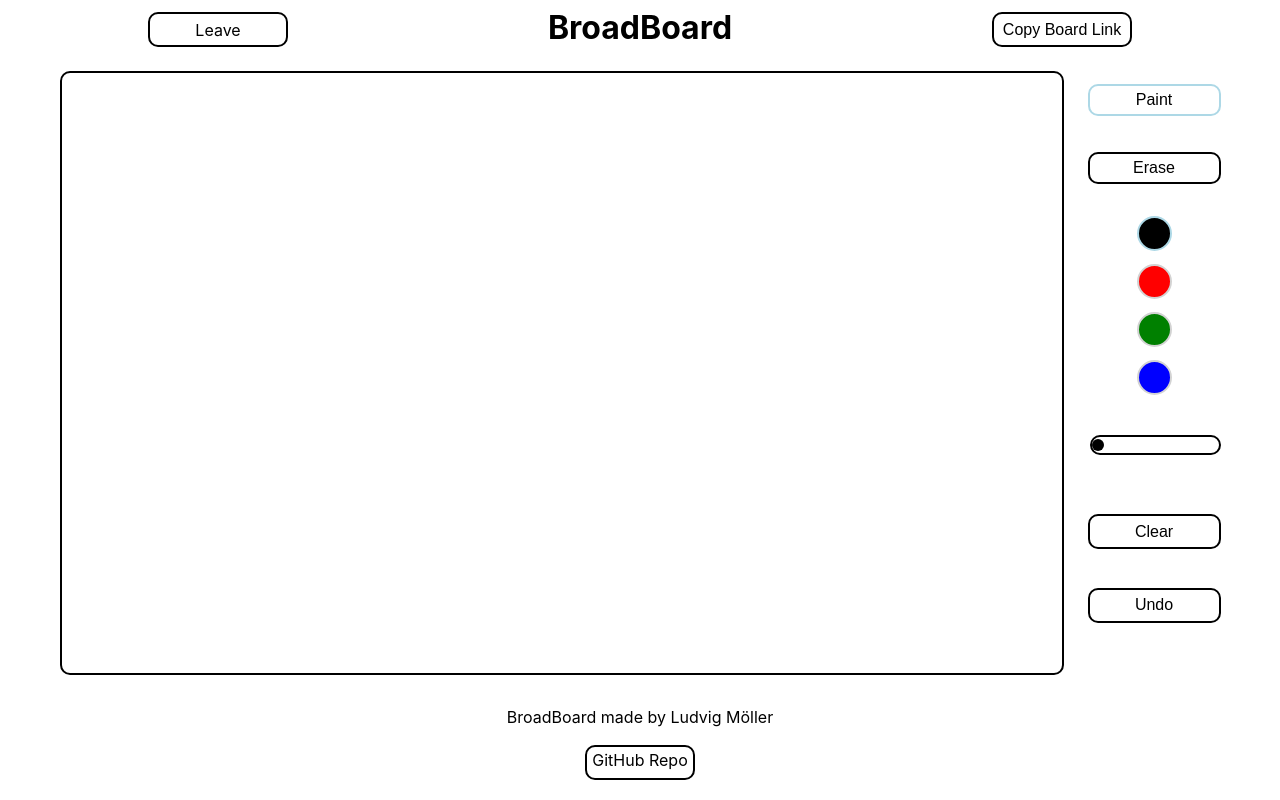
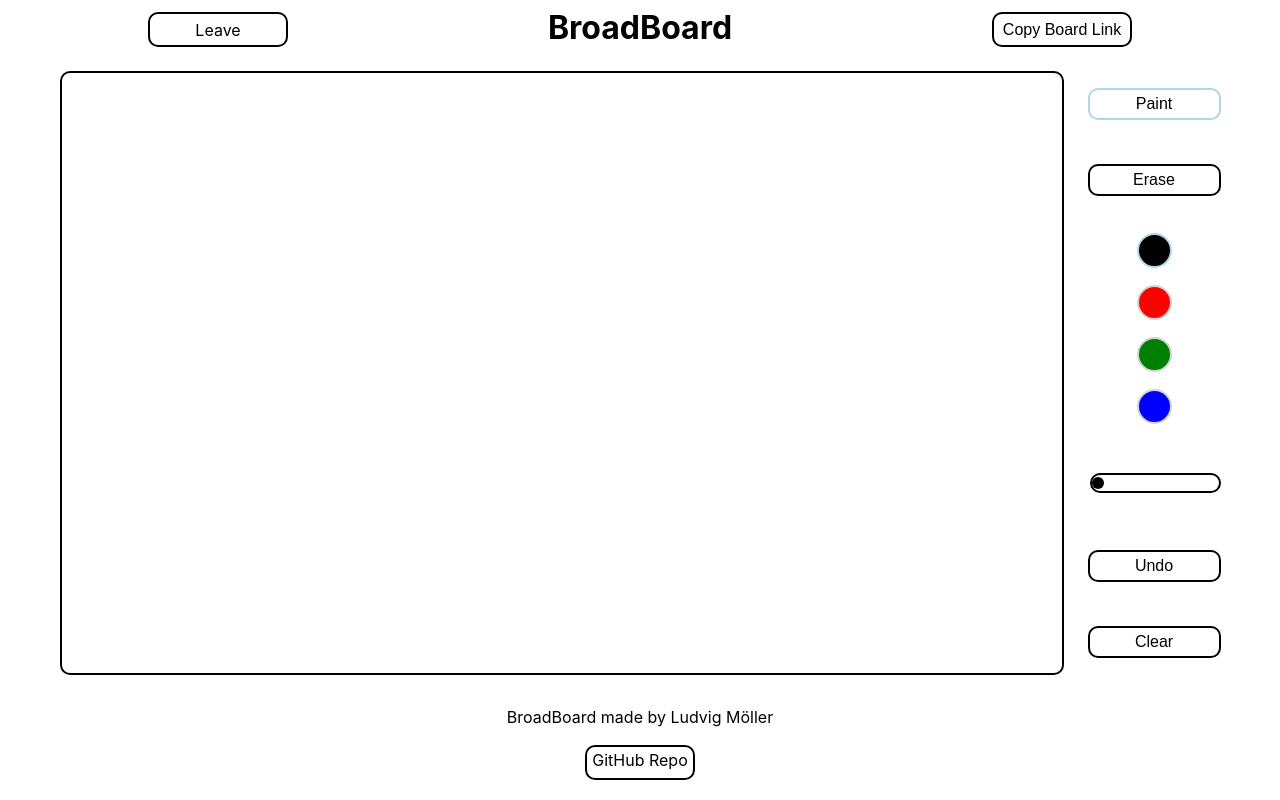
Before and after one commit to ludvig-moller/broad-board, a React (Vite) app in the folder frontend/: page /1 in a window 1280 px wide. Built offline with nearby package versions, Linux system fonts and the light colour scheme; no server answers.

Commit message:
Add actions-container element with style

```diff
--- a/frontend/src/components/DrawTools.tsx
+++ b/frontend/src/components/DrawTools.tsx
@@ -26,8 +26,10 @@
                 defaultValue={2}
                 onChange={(e: React.ChangeEvent<HTMLInputElement>) => setLineWidth(Number(e.target.value))}
             />
-            <button className="btn undo" onClick={() => userId && undo(userId)}>Undo</button>
-            <button className="btn clear-board" onClick={() => clearBoard()}>Clear</button>
+            <div className="actions-container">
+                <button className="btn undo" onClick={() => userId && undo(userId)}>Undo</button>
+                <button className="btn clear-board" onClick={() => clearBoard()}>Clear</button>
+            </div>
         </aside>
     );
 }
--- a/frontend/src/styles/layout/_draw-tools-containers.scss
+++ b/frontend/src/styles/layout/_draw-tools-containers.scss
@@ -71,8 +71,13 @@
         }
     }
 
-    .btn.clear-board {
-        flex: 1;
+    .actions-container {
+        display: flex;
+        gap: 10px;
+
+        .btn {
+            flex: 1;
+        }
 
         @include respond("sm") {
             grid-column: 1;
@@ -83,7 +88,12 @@
             grid-column: 1;
             grid-row: 4;
 
-            align-self: center;
+            flex-direction: column;
+            justify-content: space-around;
+
+            .btn {
+                flex: 0;
+            }
         }
     }
 }
```
